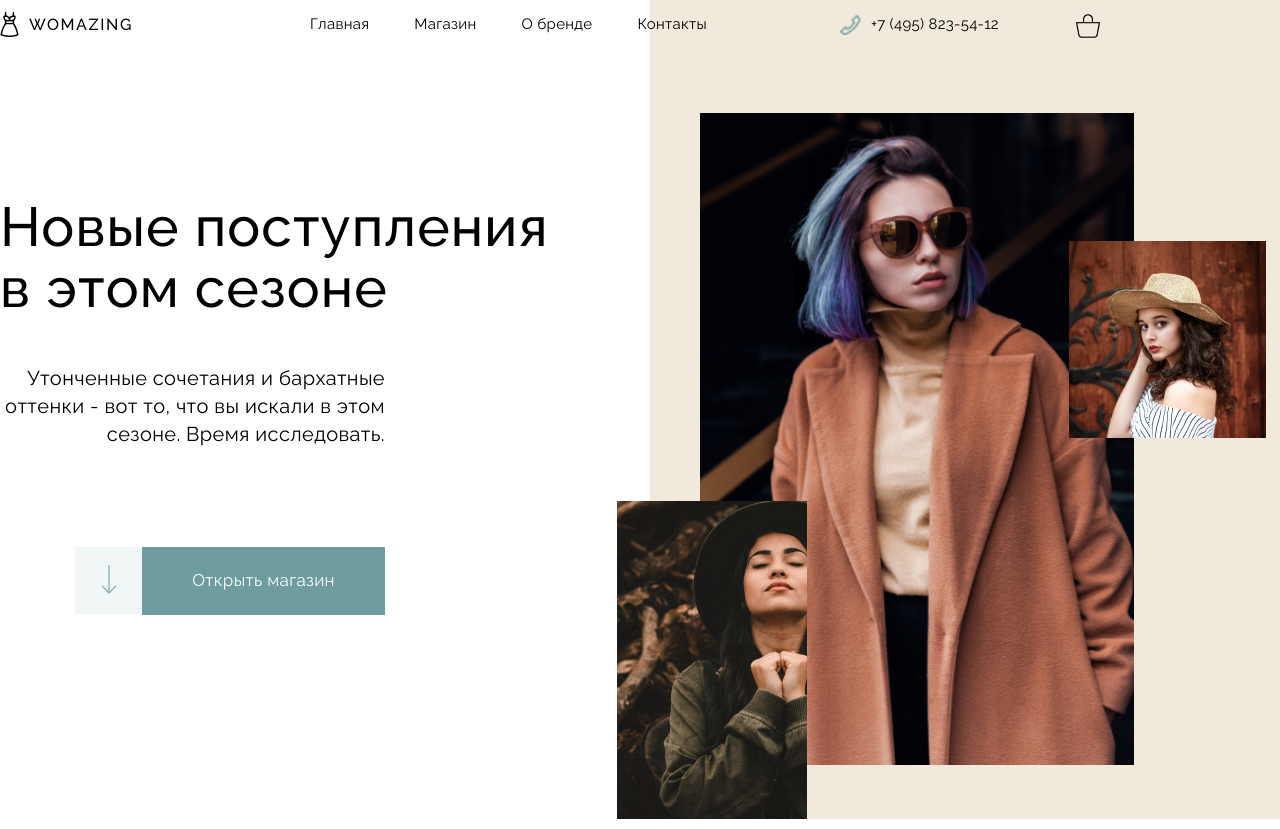
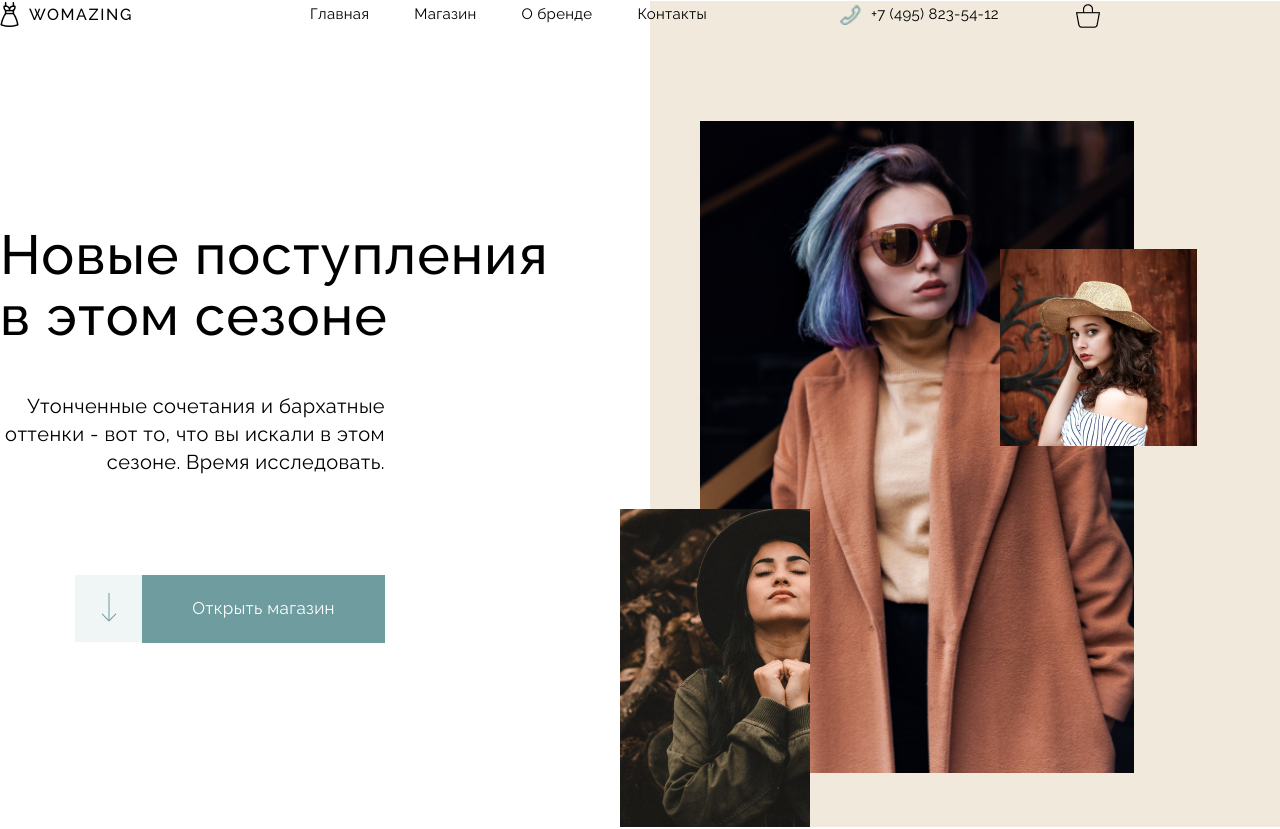
Before and after one commit to Djautkhanov/online-shop, a React (Create React App) app: page / in a window 1280 px wide. Shown: the top 829 px of the page. Built offline with nearby package versions, Linux system fonts and the light colour scheme.

Commit message:
внес измения в стили home и header

```diff
--- a/src/components/Header/Header.module.css
+++ b/src/components/Header/Header.module.css
@@ -4,10 +4,6 @@
   display: flex;
   justify-content: space-between;
   align-items: center;
-  position: absolute;
-  top: 10px;
-    z-index: 1;
-
 }
 .headerLogo a {
   text-decoration: none;
--- a/src/pages/Home/Home.module.css
+++ b/src/pages/Home/Home.module.css
@@ -1,6 +1,7 @@
 .home {
   margin-top: -7px;
 }
+
 .homeBlockTop {
   margin: auto;
   display: flex;
@@ -9,6 +10,7 @@
   position: relative;
 
 }
+
 .topTextTitle {
   width: 585px;
   height: 122px;
@@ -20,6 +22,7 @@
   letter-spacing: 0.02em;
   color: #000000;
 }
+
 .topTextContent {
   margin-top: 45px;
   width: 385px;
@@ -33,11 +36,13 @@
   letter-spacing: 0.02em;
   color: #000000;
 }
+
 .topButton {
   display: flex;
   margin-top: 52px;
   margin-left: 75px;
 }
+
 .topButton2 {
   width: 243px;
   height: 68px;
@@ -53,6 +58,7 @@
   border: none;
   cursor: pointer;
 }
+
 .topButton1 {
   width: 67px;
   height: 67px;
@@ -60,10 +66,12 @@
   border: none;
   cursor: pointer;
 }
+
 .homeBlockQuality {
   width: 1110px;
   height: 408ox;
 }
+
 .topText {
   width: 650px;
   height: 100%;
@@ -71,34 +79,45 @@
   flex-direction: column;
   justify-content: center;
 }
+
+.topImage {
+  position: relative;
+  z-index: -1;
+  width: 700px;
+  height: 100%;
+  top: -20px;
+  background: #f1eadc;
+}
+
 .topImg1 {
   position: absolute;
+  left: -30px;
   top: 61.5%;
-  left: 45%;
   width: 190px;
   height: 318px;
 }
+
 .topImg2 {
+  position: absolute;
+  z-index: -1000;
   width: 434px;
   margin: 120px 0 0 50px;
   height: 652px;
 }
+
 .topImg3 {
   position: absolute;
   top: 30%;
-  left: 78%;
+  left: 350px;
   width: 197px;
 }
-.topImage {
-  width: 705px;
-  height: 100%;
-  background: #f1eadc;
-}
+
 .homeBlockCollection {
   width: 1110px;
   height: 827px;
   margin-top: 130px;
 }
+
 .collectionTitlle {
   margin-bottom: 90px;
   width: 343px;
@@ -111,6 +130,7 @@
   letter-spacing: 0.02em;
   color: #000000;
 }
+
 .collectionName {
   width: 145px;
   height: 28px;
@@ -122,6 +142,7 @@
   letter-spacing: 0.02em;
   color: #000000;
 }
+
 .collectionPrice {
   width: 34px;
   height: 21px;
@@ -133,6 +154,7 @@
   letter-spacing: 0.02em;
   color: #998e78;
 }
+
 .collectionBtn {
   margin: 65px 0 0 430px;
   width: 243px;
@@ -148,21 +170,25 @@
   color: #6e9c9f;
   cursor: pointer;
 }
+
 .collectionImage {
   width: 350px;
   height: 478px;
   background-color: gray;
   margin-bottom: 24px;
 }
+
 .collectionBlock {
   display: flex;
   justify-content: space-between;
 }
+
 .collectionItem {
   display: flex;
   flex-direction: column;
   align-items: center;
 }
+
 .qualiteTitle {
   margin-top: 130px;
   width: 372px;
@@ -175,11 +201,13 @@
   letter-spacing: 0.02em;
   color: #000000;
 }
+
 .qualite {
   margin-top: 92px;
   display: flex;
   justify-content: space-between;
 }
+
 .qualiteBlock {
   display: flex;
   flex-direction: column;
@@ -187,10 +215,12 @@
   width: 350px;
   height: 272px;
 }
+
 .qualiteImage {
   width: 61px;
   height: 61px;
 }
+
 .qualiteBlockTitle {
   width: 117px;
   height: 35px;
@@ -202,6 +232,7 @@
   letter-spacing: 0.02em;
   color: #000000;
 }
+
 .qualiteBlockText {
   width: 305px;
   height: 115px;
@@ -213,15 +244,18 @@
   letter-spacing: 0.02em;
   color: #000000;
 }
+
 .teamBlokc {
   display: flex;
   width: 1110px;
   height: 487px;
 }
+
 .teamImage {
   width: 729px;
   height: 487px;
 }
+
 .teamTitle {
   width: 525px;
   height: 44px;
@@ -234,6 +268,7 @@
   color: #000000;
   margin-bottom: 92px;
 }
+
 .teamContentText {
   width: 255px;
   height: 216px;
@@ -245,6 +280,7 @@
   letter-spacing: 0.02em;
   color: #000000;
 }
+
 .teamContentTitle {
   width: 150px;
   height: 35px;
@@ -256,9 +292,11 @@
   letter-spacing: 0.02em;
   color: #000000;
 }
-.teamContent{
+
+.teamContent {
   margin: 78px 0 78px 124px;
 }
+
 .homeBlockTeam {
   margin-top: 130px;
 }
```
Lines whose indentation alone changed are shown as unchanged.
